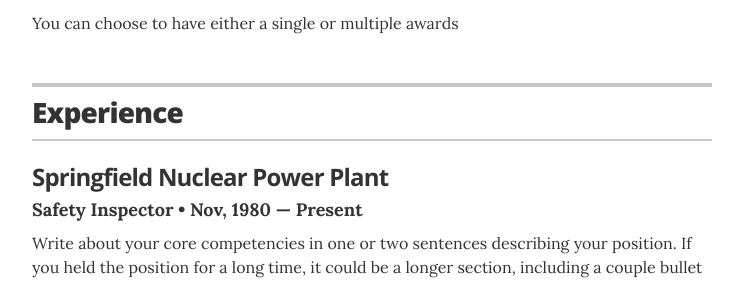
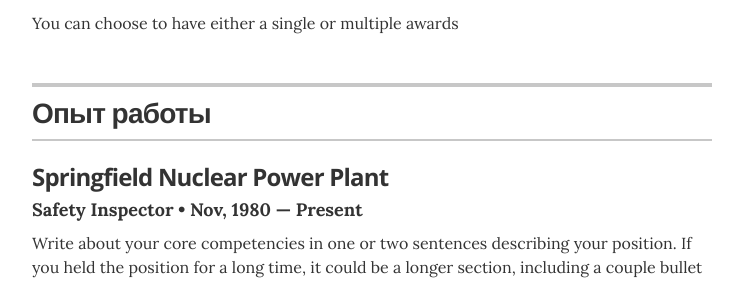
Before and after one commit to mrroofless/mrroofless.github.io, a Jekyll site: the page built from index.html, in a window 1280 px wide and 900 px high, scrolled down 724 px. Shown: the part 167-450 px from the top of the window, without its empty margins (268-1011 px from the left). Built offline with Jekyll 4.4.1, drawn with Linux system fonts in a browser that asks for light colours; some of the changed text lies outside the part shown.

Commit message:
Update resume.html

```diff
--- a/_layouts/resume.html
+++ b/_layouts/resume.html
@@ -78,7 +78,7 @@
       <section class="content-section">
 
         <header class="section-header">
-          <h2>Experience</h2>
+          <h2>Опыт работы</h2>
         </header>
 
         {% for job in site.data.experience %}
```
Also changed, not shown: other parts of _layouts/resume.html (+1 -1 lines).
